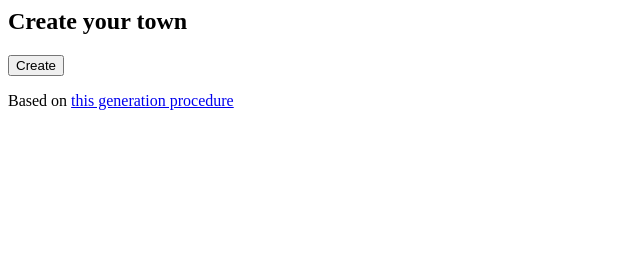
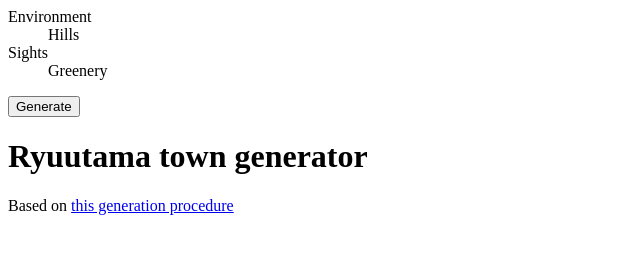
Before and after one commit to rrees/preact-playground, a plain HTML site: page ryuutama-town-generator/index.html in a window 1280 px wide. Shown: the whole page, without its empty margins (0-640 px from the left). Drawn offline with nearby package versions, Linux system fonts and the light colour scheme.

Commit message:
Creates a working skeleton of the app

```diff
--- a/ryuutama-town-generator/index.html
+++ b/ryuutama-town-generator/index.html
@@ -7,7 +7,7 @@
 	</head>
 
 	<body>
-		<div id="app"></div>
+		<h1>Ryuutama town generator</h1>
 
 		<p>Based on <a href="https://200wordrpg.github.io/2016/supplement/2016/04/17/RyuutamaTownGenerationTables.html">this generation procedure</a></p>
 		<script src="https://unpkg.com/preact"></script>
--- a/ryuutama-town-generator/index.js
+++ b/ryuutama-town-generator/index.js
@@ -4,7 +4,15 @@ const { Component, h, render } = window.preact;
 function generateTown() {
 	const environment = [
 		'Forest',
+		'Valley',
+		'Coast',
 		'Hills'
+	];
+
+	sights = [
+		'Greenery',
+		'Festive colours',
+		'Drab buildings'
 	];
 
 	function selectOne(array) {
@@ -13,39 +21,50 @@ function generateTown() {
 	}
 
 	return {
-		environment: selectOne(environment)
+		environment: selectOne(environment),
+		sights: selectOne(sights)
 	}
 }
 
 class App extends Component {
 
 	renderDetails(state) {
-		if(!state) {
-			return null;
+		console.log(state);
+
+		const townDetails = this.townKeys.map((key) => { return [key, state[key]]});
+
+		function renderEntry(entry) {
+			const [key, value] = entry;
+			const name = key.charAt(0).toUpperCase() + key.slice(1);
+			return [h('dt', null, name), h('dd', null, value)];
 		}
-		const townDetails = ['environment'].map((key) => {[key, state[key]]});
-		console.log(townDetails);
+
 		return (
-			h('dl', null,
-				null)
+			h('dl', null, townDetails.map(renderEntry))
 		);
 	}
 
 	render(props, state) {
 		const component = this;
-		console.log(state);
+		//console.log(state);
 
 		return (
 			h('div', {id: 'app'},
-				h('h2', null, 'Create your town'),
 				component.renderDetails(state),
-				h('button', { onClick: (e) => { component.setState(generateTown()) }}, 'Create'),
+				h('button', { onClick: (e) => { component.setState(generateTown()) }}, 'Generate'),
 			)
 		);
 	}
 
 	constructor(props) {
 		super(props);
+
+		this.townKeys = [
+			'environment',
+			'sights'
+		];
+
+		this.state = generateTown();
 	}
 }
 
```
